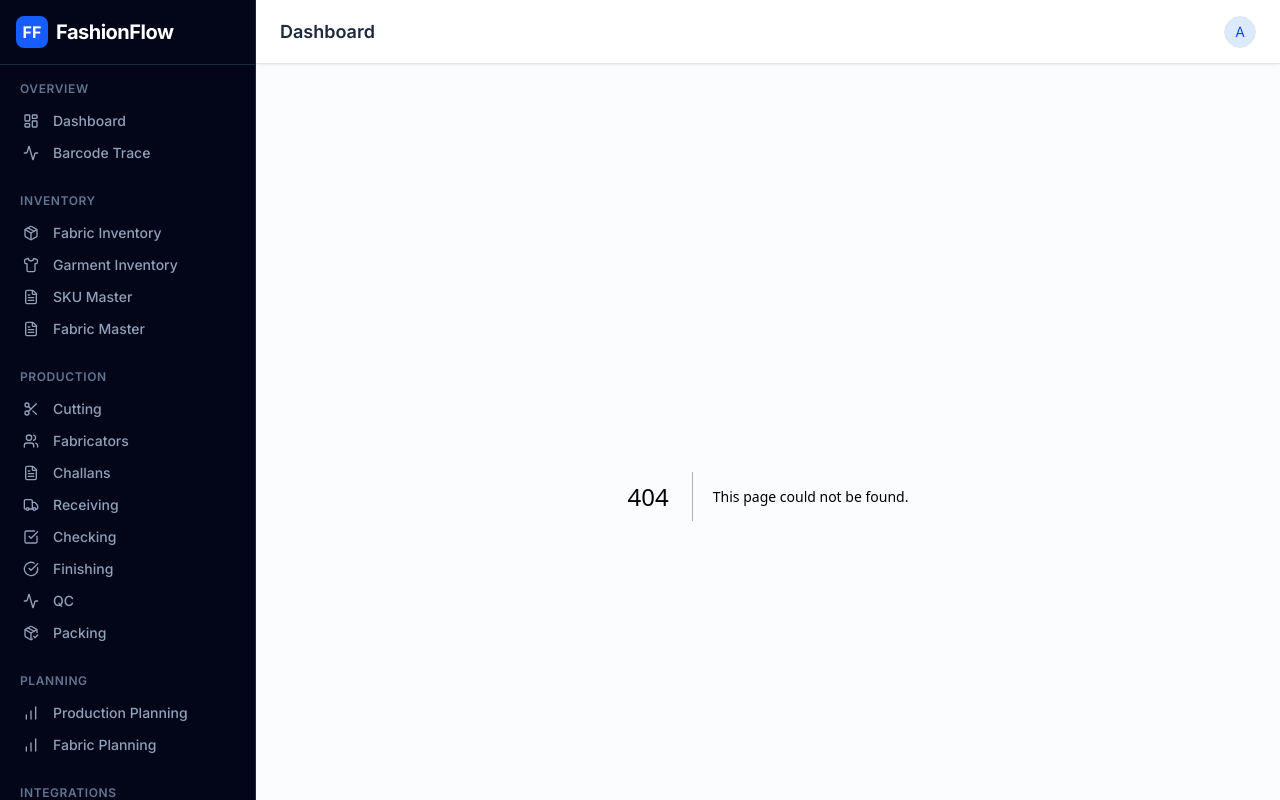
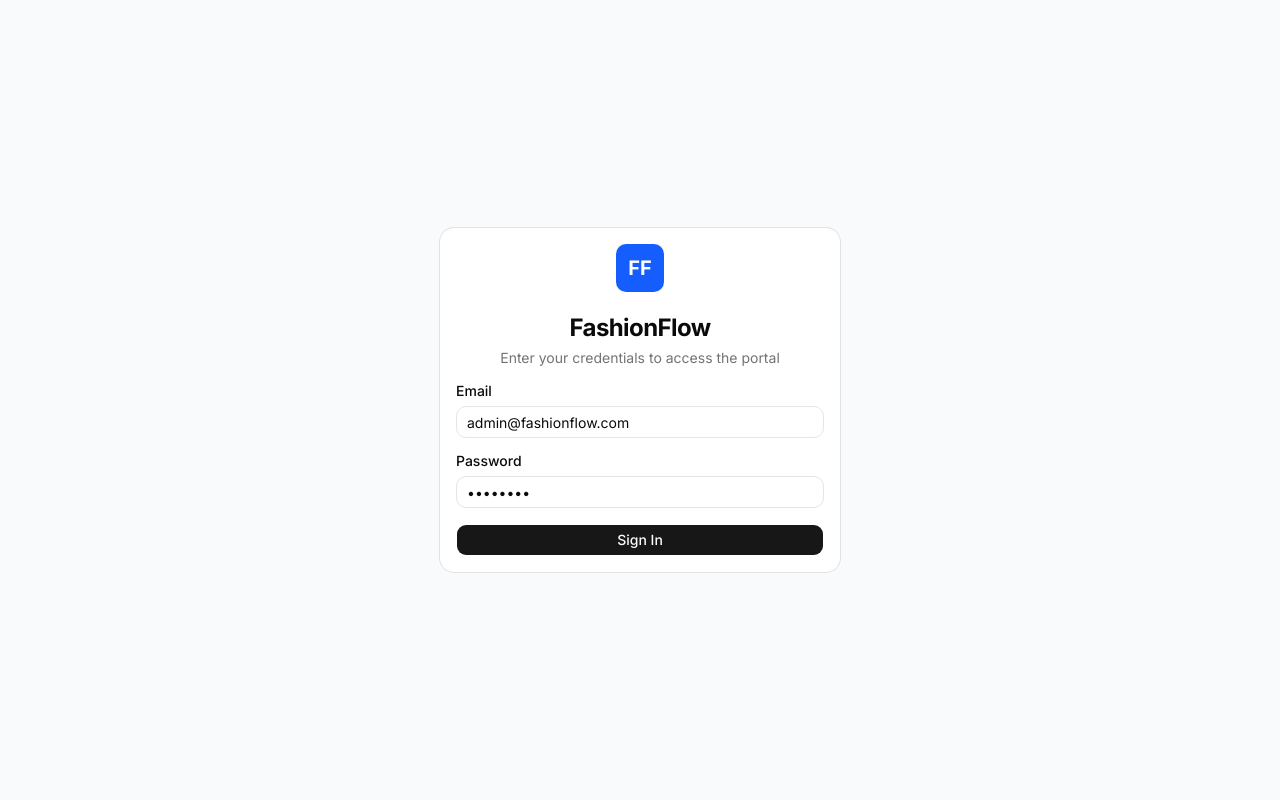
Before and after one commit to pruthvirajtarode/FashionFlow---Inventory-Manufacturing-Management-MVP, a Next.js app: page /login in a window 1280 px wide. Before the commit this address had no page. Built offline with nearby package versions, Linux system fonts and the light colour scheme.

Commit message:
Add missing login page

```diff
--- /dev/null
+++ b/src/app/login/page.tsx
@@ -0,0 +1,79 @@
+"use client"
+
+import { useState } from "react"
+import { signIn } from "next-auth/react"
+import { useRouter } from "next/navigation"
+import { Button } from "@/components/ui/button"
+import { Input } from "@/components/ui/input"
+import { Label } from "@/components/ui/label"
+import { Card, CardContent, CardDescription, CardHeader, CardTitle } from "@/components/ui/card"
+
+export default function LoginPage() {
+  const [email, setEmail] = useState("admin@fashionflow.com")
+  const [password, setPassword] = useState("admin123")
+  const [error, setError] = useState("")
+  const [isLoading, setIsLoading] = useState(false)
+  const router = useRouter()
+
+  const handleLogin = async (e: React.FormEvent) => {
+    e.preventDefault()
+    setIsLoading(true)
+    setError("")
+
+    const result = await signIn("credentials", {
+      email,
+      password,
+      redirect: false,
+    })
+
+    if (result?.error) {
+      setError("Invalid credentials")
+      setIsLoading(false)
+    } else {
+      router.push("/dashboard")
+      router.refresh()
+    }
+  }
+
+  return (
+    <div className="flex h-screen w-full items-center justify-center bg-slate-50 absolute inset-0 z-50">
+      <Card className="w-[400px]">
+        <CardHeader className="text-center">
+          <div className="mx-auto mb-4 h-12 w-12 rounded-lg bg-blue-600 flex items-center justify-center text-white font-bold text-xl">
+            FF
+          </div>
+          <CardTitle className="text-2xl font-bold tracking-tight">FashionFlow</CardTitle>
+          <CardDescription>Enter your credentials to access the portal</CardDescription>
+        </CardHeader>
+        <CardContent>
+          <form onSubmit={handleLogin} className="space-y-4">
+            <div className="space-y-2">
+              <Label htmlFor="email">Email</Label>
+              <Input
+                id="email"
+                type="email"
+                value={email}
+                onChange={(e) => setEmail(e.target.value)}
+                required
+              />
+            </div>
+            <div className="space-y-2">
+              <Label htmlFor="password">Password</Label>
+              <Input
+                id="password"
+                type="password"
+                value={password}
+                onChange={(e) => setPassword(e.target.value)}
+                required
+              />
+            </div>
+            {error && <p className="text-sm text-red-500 font-medium">{error}</p>}
+            <Button type="submit" className="w-full" disabled={isLoading}>
+              {isLoading ? "Signing in..." : "Sign In"}
+            </Button>
+          </form>
+        </CardContent>
+      </Card>
+    </div>
+  )
+}
```
